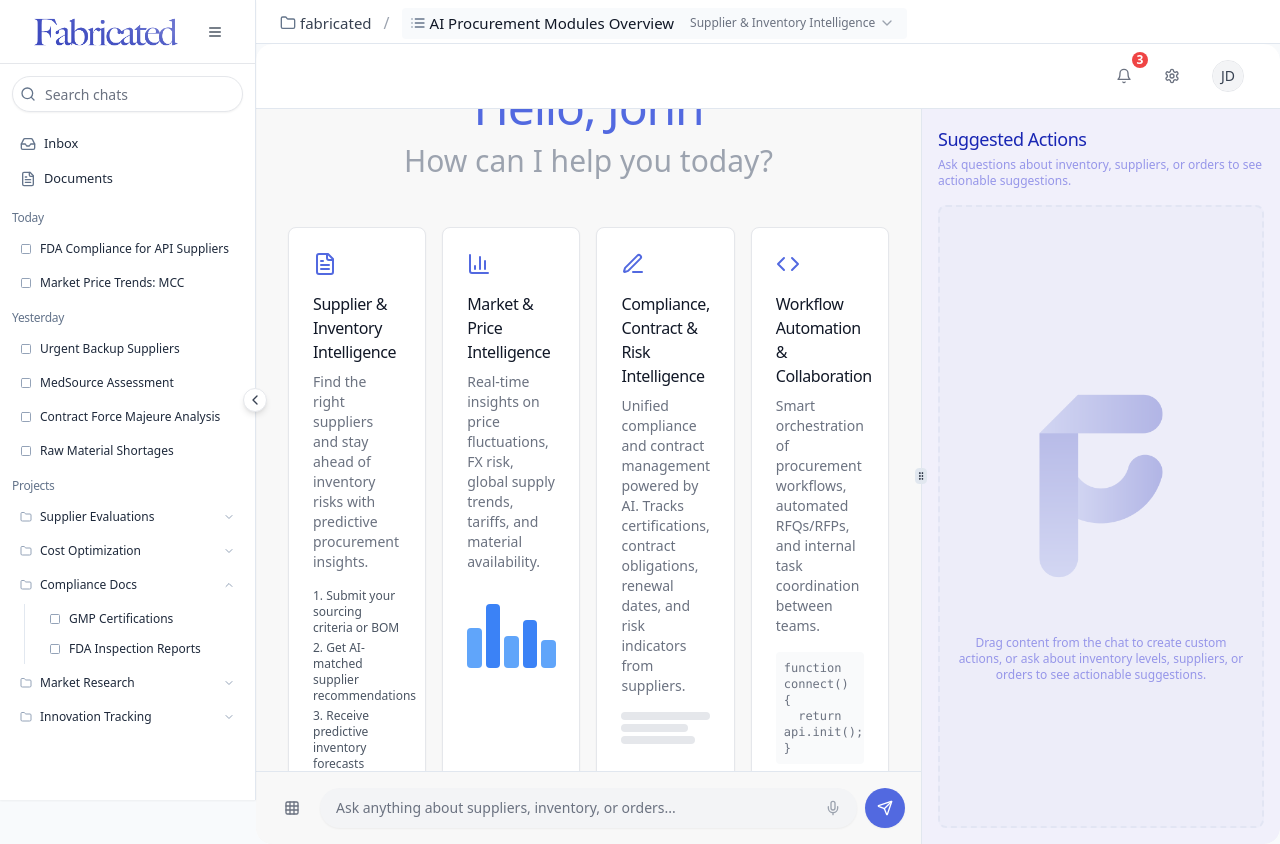
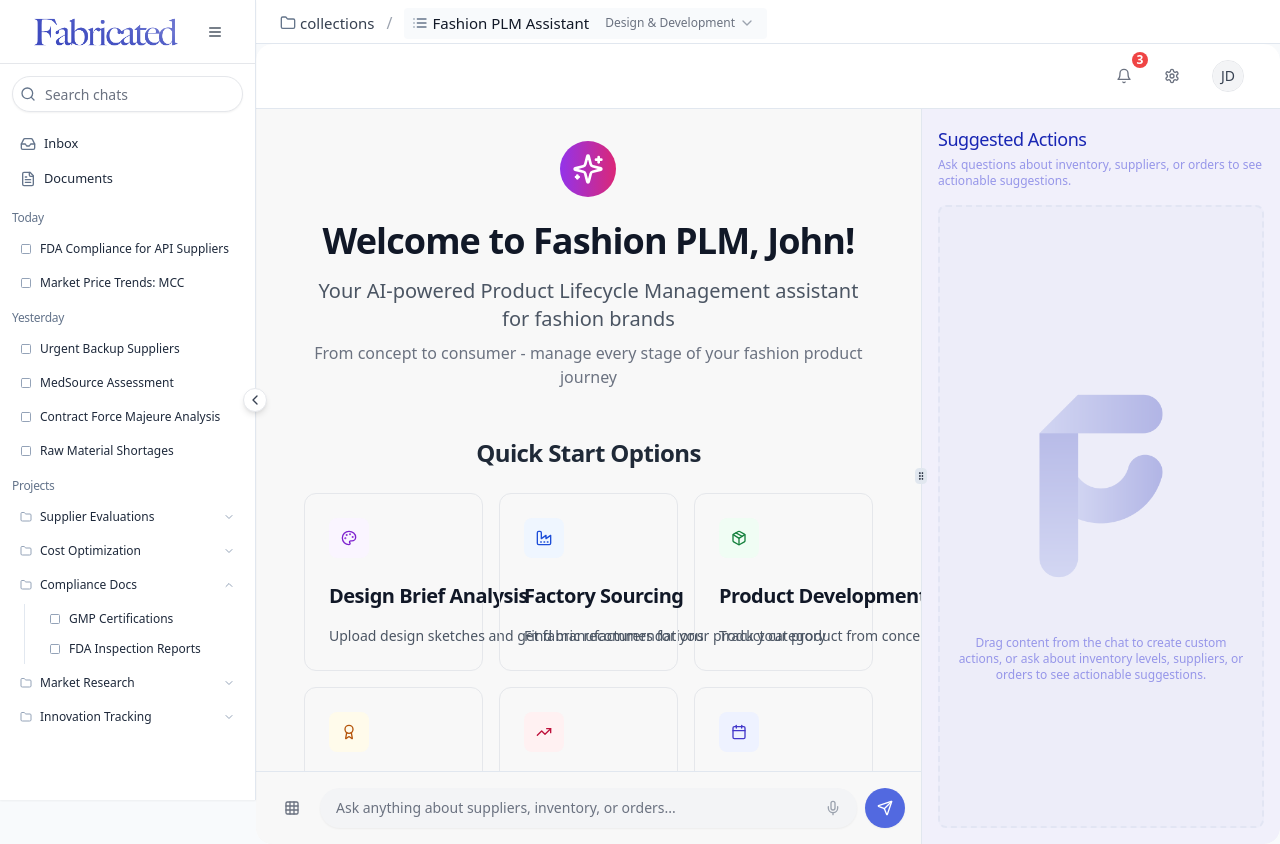
Before and after one commit to akifdanisik/fabricated-vision, a React (Vite) app: page /chat in a window 1280 px wide. Built offline with nearby package versions, Linux system fonts and the light colour scheme.

Commit message:
Refactor: Adapt chat screen for product lifecycle management
Adapt the existing chat screen UI to support product lifecycle management for fashion brands, maintaining the current UI while adjusting the approach.

```diff
--- a/src/components/chat/ChatHeaderTabs.tsx
+++ b/src/components/chat/ChatHeaderTabs.tsx
@@ -12,41 +12,41 @@ import {
 } from "@/components/ui/popover";
 import { cn } from "@/lib/utils";
 
-// Updated model names with shorter descriptions
+// Fashion Product Lifecycle Management modules
 const models = [
   {
-    id: 'supplier-inventory',
-    name: 'Supplier & Inventory Intelligence',
-    description: 'AI-powered supplier matching and inventory forecasting.',
+    id: 'design-development',
+    name: 'Design & Development',
+    description: 'Manage concept to prototype development cycle.',
     active: true,
     badge: null
   },
   {
-    id: 'market-price',
-    name: 'Market & Price Intelligence',
-    description: 'Real-time global market and pricing insights.',
+    id: 'sourcing-production',
+    name: 'Sourcing & Production',
+    description: 'Factory selection and production management.',
     active: true,
     badge: null
   },
   {
-    id: 'compliance-contract-risk',
-    name: 'Compliance, Contract & Risk Intelligence',
-    description: 'AI-driven compliance and contract risk management.',
+    id: 'quality-compliance',
+    name: 'Quality & Compliance',
+    description: 'Quality control and regulatory compliance.',
     active: true,
     badge: null
   },
   {
-    id: 'workflow-automation',
-    name: 'Workflow Automation & Collaboration',
-    description: 'Streamline procurement workflows and collaboration.',
+    id: 'launch-lifecycle',
+    name: 'Launch & Lifecycle',
+    description: 'Product launch and end-of-life management.',
     active: true,
     badge: null
   }
 ];
 
 export default function ChatHeaderTabs({
-  folderName = "fabricated",
-  chatName = "AI Procurement Modules Overview"
+  folderName = "collections",
+  chatName = "Fashion PLM Overview"
 }: {
   folderName?: string;
   chatName?: string;
@@ -74,13 +74,13 @@ export default function ChatHeaderTabs({
           {/* Model Select Popover */}
           <Popover open={modelOpen} onOpenChange={setModelOpen}>
             <PopoverTrigger asChild>
-              <button aria-label="Select Model" className="flex items-center gap-1 rounded px-1 ml-2 bg-transparent hover:bg-muted/80 text-gray-700 text-[15px]">
+              <button aria-label="Select Module" className="flex items-center gap-1 rounded px-1 ml-2 bg-transparent hover:bg-muted/80 text-gray-700 text-[15px]">
                 <span className="text-xs font-medium text-gray-500">{models.find(m => m.id === currentModel)?.name ?? ""}</span>
                 <ChevronDown className="w-4 h-4 text-gray-400" />
               </button>
             </PopoverTrigger>
             <PopoverContent side="bottom" align="start" className="p-0 border bg-white shadow-xl rounded-xl min-w-[340px] max-w-[400px] z-50">
-              <div className="p-4 border-b font-semibold text-gray-600 text-sm">Module</div>
+              <div className="p-4 border-b font-semibold text-gray-600 text-sm">PLM Module</div>
               <div className="py-1 divide-y divide-gray-100">
                 {models.map(model => (
                   <button
--- a/src/components/chat/WelcomeScreen.tsx
+++ b/src/components/chat/WelcomeScreen.tsx
@@ -1,148 +1,124 @@
-import React from 'react';
-import { Card } from '@/components/ui/card';
-import { FileText, BarChart3, PenLine, Code } from 'lucide-react';
 
-interface WelcomeModuleProps {
-  title: string;
-  description: string;
-  icon: React.ReactNode;
-  onClick: () => void;
-  children?: React.ReactNode;
-}
+import { Sparkles, Palette, Package, Users, TrendingUp, Calendar, Factory, Award } from 'lucide-react';
+import { Button } from '@/components/ui/button';
+import { cn } from '@/lib/utils';
 
-const WelcomeModule: React.FC<WelcomeModuleProps> = ({
-  title,
-  description,
-  icon,
-  onClick,
-  children
-}) => {
-  return (
-    <Card
-      className="w-full max-w-[300px] cursor-pointer hover:shadow-md transition-shadow border border-gray-200"
-      onClick={onClick}
-    >
-      <div className="p-6">
-        <div className="flex flex-col h-full">
-          <div className="flex items-center gap-2 mb-4">
-            <div className="text-primary">
-              {icon}
-            </div>
-          </div>
-          <h3 className="text-base font-medium mb-2">{title}</h3>
-          <p className="text-sm text-gray-500">{description}</p>
-          {title === "Supplier & Inventory Intelligence" && (
-            <div className="mt-4 space-y-1 text-xs text-gray-600">
-              <p>1. Submit your sourcing criteria or BOM</p>
-              <p>2. Get AI-matched supplier recommendations</p>
-              <p>3. Receive predictive inventory forecasts</p>
-            </div>
-          )}
-          {title === "Analyze Smart Contracts" && (
-            <div className="mt-4 space-y-1 text-xs text-gray-600">
-              <p>1. Upload a contract for analysis</p>
-              <p>2. Get risk assessment report</p>
-              <p>3. Receive security recommendations</p>
-            </div>
-          )}
-          {title === "Create Market Analysis" && (
-            <div className="mt-4">
-              <div className="h-20 flex items-end">
-                <div className="w-6 h-10 bg-blue-400 rounded-sm"></div>
-                <div className="w-6 h-16 bg-blue-500 rounded-sm mx-1"></div>
-                <div className="w-6 h-8 bg-blue-400 rounded-sm mr-1"></div>
-                <div className="w-6 h-12 bg-blue-500 rounded-sm mr-1"></div>
-                <div className="w-6 h-7 bg-blue-400 rounded-sm"></div>
-              </div>
-            </div>
-          )}
-          {title === "Draft Procurement Docs" && (
-            <div className="mt-4 space-y-1">
-              <div className="h-2 w-full bg-gray-200 rounded-full"></div>
-              <div className="h-2 w-3/4 bg-gray-200 rounded-full"></div>
-              <div className="h-2 w-5/6 bg-gray-200 rounded-full"></div>
-            </div>
-          )}
-          {title === "Generate Integration Code" && (
-            <div className="mt-4 font-mono text-xs text-gray-500 bg-gray-50 p-2 rounded">
-              <div>{"function connect() {"}</div>
-              <div>&nbsp;&nbsp;{"return api.init();"}</div>
-              <div>{"}"}</div>
-            </div>
-          )}
-          {children}
-        </div>
-      </div>
-    </Card>
-  );
-};
-
-export interface WelcomeScreenProps {
+interface WelcomeScreenProps {
   onSelectQuickStart: (prompt: string) => void;
   userName?: string;
 }
 
-const WelcomeScreen: React.FC<WelcomeScreenProps> = ({
-  onSelectQuickStart,
-  userName = "Ayşa"
-}) => {
+const WelcomeScreen = ({ onSelectQuickStart, userName = "there" }: WelcomeScreenProps) => {
+  const quickStartOptions = [
+    {
+      icon: Palette,
+      title: "Design Brief Analysis",
+      description: "Upload design sketches and get fabric recommendations",
+      prompt: "Help me analyze this design brief and suggest suitable fabrics and trims",
+      color: "bg-purple-50 text-purple-700"
+    },
+    {
+      icon: Factory,
+      title: "Factory Sourcing",
+      description: "Find manufacturers for your product category",
+      prompt: "Find suitable factories for producing women's dresses in sustainable materials",
+      color: "bg-blue-50 text-blue-700"
+    },
+    {
+      icon: Package,
+      title: "Product Development",
+      description: "Track your product from concept to production",
+      prompt: "Show me the development timeline for my Spring/Summer collection",
+      color: "bg-green-50 text-green-700"
+    },
+    {
+      icon: Award,
+      title: "Quality Standards",
+      description: "Ensure products meet fashion industry standards",
+      prompt: "What quality standards should I check for organic cotton garments?",
+      color: "bg-amber-50 text-amber-700"
+    },
+    {
+      icon: TrendingUp,
+      title: "Market Trends",
+      description: "Get insights on fashion trends and consumer demand",
+      prompt: "What are the current trends in sustainable fashion for 2024?",
+      color: "bg-rose-50 text-rose-700"
+    },
+    {
+      icon: Calendar,
+      title: "Collection Planning",
+      description: "Plan your seasonal collections and launch dates",
+      prompt: "Help me plan the timeline for my Fall/Winter 2024 collection",
+      color: "bg-indigo-50 text-indigo-700"
+    }
+  ];
+
   return (
-    <div className="flex flex-col items-center justify-center h-full px-4 py-10">
+    <div className="flex-1 flex flex-col items-center justify-center p-8 max-w-4xl mx-auto">
       <div className="text-center mb-12">
-        <h1 className="text-5xl font-light mb-3">
-          <span className="text-primary">Hello, </span>
-          <span className="text-primary">{userName}</span>
+        <div className="flex items-center justify-center mb-6">
+          <div className="bg-gradient-to-r from-purple-600 to-pink-600 rounded-full p-3">
+            <Sparkles className="h-8 w-8 text-white" />
+          </div>
+        </div>
+        <h1 className="text-4xl font-bold text-gray-900 mb-4">
+          Welcome to Fashion PLM, {userName}!
         </h1>
-        <p className="text-3xl text-gray-400 font-light">How can I help you today?</p>
+        <p className="text-xl text-gray-600 mb-2">
+          Your AI-powered Product Lifecycle Management assistant for fashion brands
+        </p>
+        <p className="text-gray-500">
+          From concept to consumer - manage every stage of your fashion product journey
+        </p>
       </div>
 
-      <div className="grid grid-cols-1 md:grid-cols-2 lg:grid-cols-4 gap-4 max-w-5xl">
-        <WelcomeModule
-          title="Supplier & Inventory Intelligence"
-          description="Find the right suppliers and stay ahead of inventory risks with predictive procurement insights."
-          icon={<FileText size={24} />}
-          onClick={() => onSelectQuickStart("Help me find qualified suppliers and optimize inventory levels")}
-        />
-        <WelcomeModule
-          title="Market & Price Intelligence"
-          description="Real-time insights on price fluctuations, FX risk, global supply trends, tariffs, and material availability."
-          icon={<BarChart3 size={24} />}
-          onClick={() => onSelectQuickStart("Create a market analysis report for pharmaceutical APIs")}
-        >
-          <div className="mt-4">
-            <div className="h-20 flex items-end">
-              <div className="w-6 h-10 bg-blue-400 rounded-sm"></div>
-              <div className="w-6 h-16 bg-blue-500 rounded-sm mx-1"></div>
-              <div className="w-6 h-8 bg-blue-400 rounded-sm mr-1"></div>
-              <div className="w-6 h-12 bg-blue-500 rounded-sm mr-1"></div>
-              <div className="w-6 h-7 bg-blue-400 rounded-sm"></div>
-            </div>
-          </div>
-        </WelcomeModule>
-        <WelcomeModule
-          title="Compliance, Contract & Risk Intelligence"
-          description="Unified compliance and contract management powered by AI. Tracks certifications, contract obligations, renewal dates, and risk indicators from suppliers."
-          icon={<PenLine size={24} />}
-          onClick={() => onSelectQuickStart("Help me analyze contract risks and compliance status")}
-        >
-          <div className="mt-4 space-y-1">
-            <div className="h-2 w-full bg-gray-200 rounded-full"></div>
-            <div className="h-2 w-3/4 bg-gray-200 rounded-full"></div>
-            <div className="h-2 w-5/6 bg-gray-200 rounded-full"></div>
-          </div>
-        </WelcomeModule>
-        <WelcomeModule
-          title="Workflow Automation & Collaboration"
-          description="Smart orchestration of procurement workflows, automated RFQs/RFPs, and internal task coordination between teams."
-          icon={<Code size={24} />}
-          onClick={() => onSelectQuickStart("Help me set up an automated RFQ workflow")}
-        >
-          <div className="mt-4 font-mono text-xs text-gray-500 bg-gray-50 p-2 rounded">
-            <div>{"function connect() {"}</div>
-            <div>&nbsp;&nbsp;{"return api.init();"}</div>
-            <div>{"}"}</div>
-          </div>
-        </WelcomeModule>
+      <div className="w-full mb-8">
+        <h2 className="text-2xl font-semibold text-gray-800 mb-6 text-center">
+          Quick Start Options
+        </h2>
+        <div className="grid grid-cols-1 md:grid-cols-2 lg:grid-cols-3 gap-4">
+          {quickStartOptions.map((option, index) => (
+            <Button
+              key={index}
+              variant="ghost"
+              className="h-auto p-6 flex flex-col items-start text-left hover:shadow-md transition-all duration-200 border border-gray-200 hover:border-gray-300"
+              onClick={() => onSelectQuickStart(option.prompt)}
+            >
+              <div className={cn("rounded-lg p-3 mb-4", option.color)}>
+                <option.icon className="h-6 w-6" />
+              </div>
+              <h3 className="font-semibold text-gray-900 mb-2">{option.title}</h3>
+              <p className="text-sm text-gray-600">{option.description}</p>
+            </Button>
+          ))}
+        </div>
+      </div>
+
+      <div className="text-center">
+        <p className="text-gray-500 mb-4">
+          Or ask me anything about:
+        </p>
+        <div className="flex flex-wrap justify-center gap-2 text-sm">
+          {[
+            "Design Development",
+            "Fabric Sourcing",
+            "Factory Selection",
+            "Quality Control",
+            "Trend Analysis",
+            "Collection Planning",
+            "Sustainability",
+            "Cost Management"
+          ].map((topic, index) => (
+            <span
+              key={index}
+              className="bg-gray-100 text-gray-700 px-3 py-1 rounded-full cursor-pointer hover:bg-gray-200 transition-colors"
+              onClick={() => onSelectQuickStart(`Tell me about ${topic.toLowerCase()} in fashion PLM`)}
+            >
+              {topic}
+            </span>
+          ))}
+        </div>
       </div>
     </div>
   );
--- a/src/pages/Chat.tsx
+++ b/src/pages/Chat.tsx
@@ -1,3 +1,4 @@
+
 import Layout from '@/components/layout/Layout';
 import ChatInterface from '@/components/chat/ChatInterface';
 import { useEffect, useState } from 'react';
@@ -22,8 +23,8 @@ const Chat = () => {
 
   return <Layout fullWidth hideNavbar>
       <ChatHeaderTabs
-        folderName="fabricated"
-        chatName="AI Procurement Modules Overview"
+        folderName="collections"
+        chatName="Fashion PLM Assistant"
       />
       <div className="flex flex-col h-[calc(100vh-0px)] bg-[#f8f8f8] rounded-2xl overflow-hidden">
         <div className="flex justify-between items-center px-6 py-3 border-b bg-white rounded-t-2xl">
@@ -58,7 +59,7 @@ const Chat = () => {
                   </Avatar>
                   <div>
                     <p className="text-sm font-medium">John Doe</p>
-                    <p className="text-xs text-gray-500">john.doe@example.com</p>
+                    <p className="text-xs text-gray-500">john.doe@fashionbrand.com</p>
                   </div>
                 </DropdownMenuLabel>
 
```
